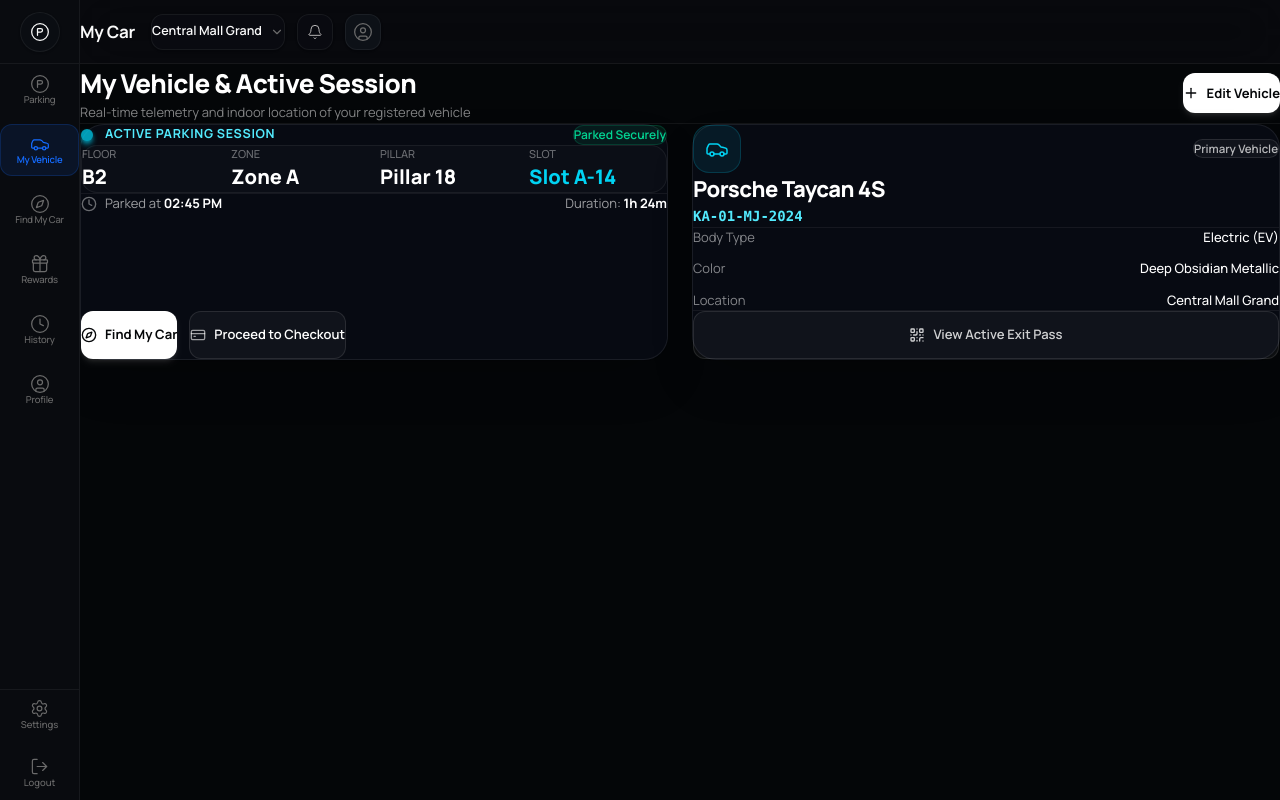
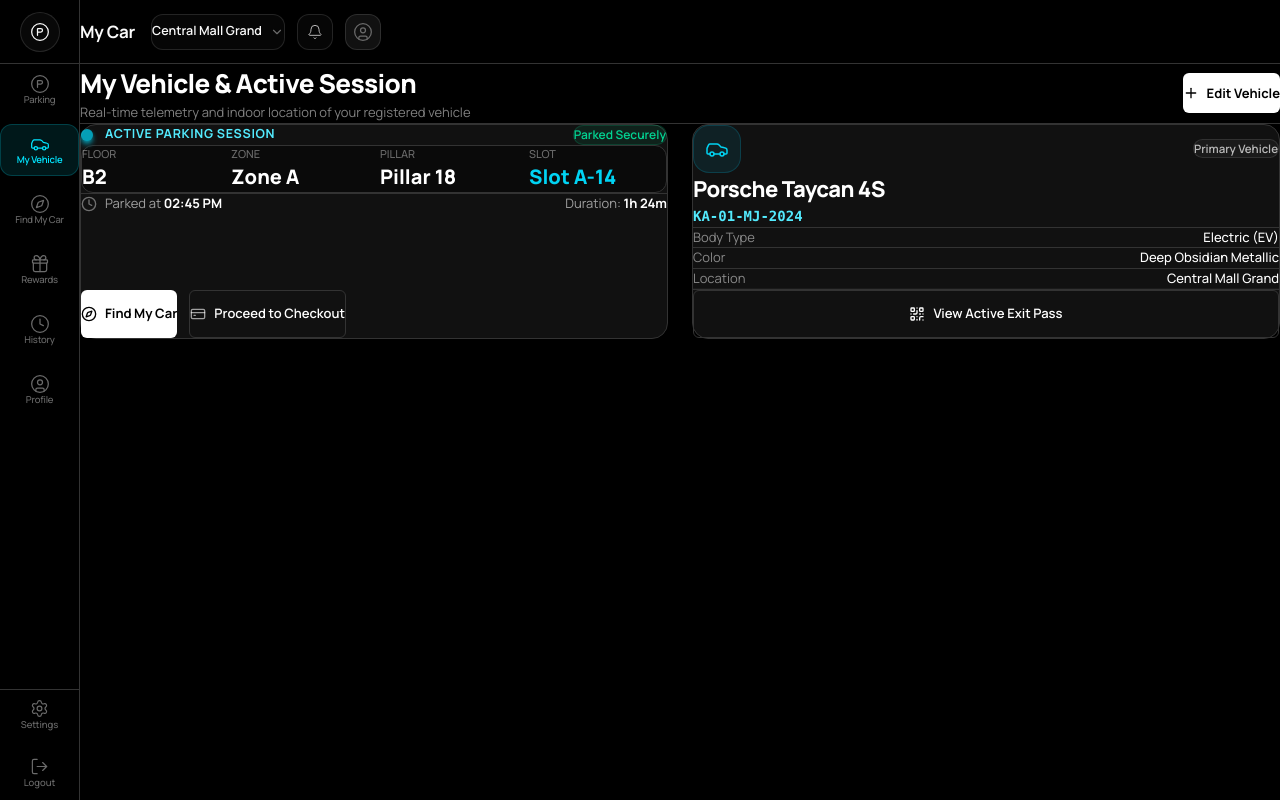
Before and after one commit to s34152953-dotcom/parknex, a Next.js app: page /my-car in a window 1280 px wide. Built offline with nearby package versions, Linux system fonts and the light colour scheme.

Commit message:
feat: complete A-to-Z high-contrast redesign, crisp borders, and precision alignments

```diff
--- a/src/app/(dashboard)/my-car/page.tsx
+++ b/src/app/(dashboard)/my-car/page.tsx
@@ -13,6 +13,7 @@
   ArrowRight,
   ShieldCheck,
 } from "lucide-react";
+import { EmptyState } from "@/components/ui/EmptyState";
 
 interface VehicleData {
   manufacturer: string;
@@ -80,10 +81,10 @@
   }, []);
 
   return (
-    <div className="min-h-[calc(100vh-64px)] w-full p-8 sm:p-10 lg:p-12 bg-[#040608] flex flex-col justify-start">
+    <div className="min-h-[calc(100vh-64px)] w-full p-8 sm:p-10 lg:p-12 bg-[#000000] flex flex-col justify-start">
       <div className="max-w-[1240px] w-full mx-auto">
         {/* Header */}
-        <div className="flex flex-wrap items-center justify-between gap-4 pb-6 border-b border-white/[0.06] mb-8">
+        <div className="flex flex-wrap items-center justify-between gap-4 pb-6 border-b border-[#333333] mb-8">
           <div>
             <h1 className="text-[24px] sm:text-[26px] font-extrabold text-white tracking-tight">
               My Vehicle & Active Session
@@ -95,7 +96,7 @@
 
           <Link
             href="/vehicle"
-            className="h-10 px-5 rounded-xl bg-white text-[#040608] text-[13px] font-bold inline-flex items-center justify-center gap-2 hover:bg-white/90 active:scale-95 transition-all shadow-md shadow-white/10 shrink-0"
+            className="h-10 px-5 rounded-md bg-white text-black text-[13px] font-bold inline-flex items-center justify-center gap-2 hover:bg-[#E5E5E5] active:scale-95 transition-all shrink-0"
           >
             <Plus className="w-4 h-4" />
             {vehicle ? "Edit Vehicle" : "Add Vehicle"}
@@ -105,7 +106,7 @@
         {session ? (
           <div className="grid grid-cols-1 lg:grid-cols-2 gap-6 items-stretch">
             {/* Active Parking Status Card */}
-            <div className="bg-[#080C14]/90 backdrop-blur-2xl border border-white/[0.08] rounded-3xl p-7 sm:p-8 shadow-2xl relative flex flex-col justify-between">
+            <div className="bg-[#111111] border border-[#333333] rounded-2xl p-7 sm:p-8 relative flex flex-col justify-between">
               <div>
                 <div className="flex items-center justify-between mb-6">
                   <div className="flex items-center gap-3">
@@ -120,7 +121,7 @@
                 </div>
 
                 {/* Large Location Grid */}
-                <div className="grid grid-cols-2 sm:grid-cols-4 gap-3 p-4 sm:p-5 rounded-2xl bg-white/[0.02] border border-white/[0.06] mb-6 min-w-0">
+                <div className="grid grid-cols-2 sm:grid-cols-4 gap-3 p-4 sm:p-5 rounded-xl bg-[#0a0a0a] border border-[#333333] mb-6 min-w-0">
                   <div className="min-w-0">
                     <p className="text-[11px] text-white/40 font-medium uppercase">Floor</p>
                     <p className="text-[20px] font-extrabold text-white mt-0.5 truncate">{session.floor}</p>
@@ -140,7 +141,7 @@
                 </div>
 
                 {/* Timings */}
-                <div className="flex items-center justify-between text-[13px] text-white/60 border-t border-white/[0.06] pt-4 mb-6">
+                <div className="flex items-center justify-between text-[13px] text-white/60 border-t border-[#333333] pt-4 mb-6">
                   <div className="flex items-center gap-2">
                     <Clock className="w-4 h-4 text-white/40" />
                     <span>
@@ -157,14 +158,14 @@
               <div className="flex flex-wrap items-center gap-3 pt-2">
                 <Link
                   href="/find-my-car"
-                  className="h-12 px-5 rounded-xl bg-white text-[#040608] text-[13px] font-bold inline-flex items-center justify-center gap-2 hover:bg-white/90 active:scale-95 transition-all shadow-md shadow-white/10 shrink-0"
+                  className="h-12 px-5 rounded-md bg-white text-black text-[13px] font-bold inline-flex items-center justify-center gap-2 hover:bg-[#E5E5E5] active:scale-95 transition-all shrink-0"
                 >
                   <Compass className="w-4 h-4" />
                   Find My Car
                 </Link>
                 <Link
                   href="/checkout"
-                  className="h-12 px-5 rounded-xl bg-white/[0.04] border border-white/10 text-white text-[13px] font-semibold inline-flex items-center justify-center gap-2 hover:border-white/20 active:scale-95 transition-all shrink-0"
+                  className="h-12 px-5 rounded-md bg-transparent border border-[#333333] text-white text-[13px] font-semibold inline-flex items-center justify-center gap-2 hover:border-[#666666] active:scale-95 transition-all shrink-0"
                 >
                   <CreditCard className="w-4 h-4 text-white/60" />
                   Proceed to Checkout
@@ -173,7 +174,7 @@
             </div>
 
             {/* Registered Vehicle Details Card */}
-            <div className="bg-[#080C14]/90 backdrop-blur-2xl border border-white/[0.08] rounded-3xl p-7 sm:p-8 shadow-2xl flex flex-col justify-between">
+            <div className="bg-[#111111] border border-[#333333] rounded-2xl p-7 sm:p-8 flex flex-col justify-between">
               <div>
                 <div className="flex items-center justify-between mb-5">
                   <div className="w-12 h-12 rounded-2xl bg-cyan-500/10 border border-cyan-500/20 flex items-center justify-center text-cyan-400">
@@ -191,26 +192,26 @@
                   {vehicle?.plate || "Plate Confirmed"}
                 </p>
 
-                <div className="flex flex-col gap-3 mt-6 border-t border-white/[0.06] pt-4 text-[13px]">
-                  <div className="flex items-center justify-between">
+                <div className="flex flex-col mt-6 border-t border-[#333333] text-[13px]">
+                  <div className="flex items-center justify-between py-3 border-b border-[#333333]">
                     <span className="text-white/50">Body Type</span>
                     <span className="text-white font-medium">{vehicle?.type || "Sedan"}</span>
                   </div>
-                  <div className="flex items-center justify-between">
+                  <div className="flex items-center justify-between py-3 border-b border-[#333333]">
                     <span className="text-white/50">Color</span>
                     <span className="text-white font-medium">{vehicle?.color || "Obsidian"}</span>
                   </div>
-                  <div className="flex items-center justify-between">
+                  <div className="flex items-center justify-between py-3 border-b border-white/[0.04]">
                     <span className="text-white/50">Location</span>
                     <span className="text-white font-medium">{session.mall}</span>
                   </div>
                 </div>
               </div>
 
-              <div className="pt-6 border-t border-white/[0.06] mt-6">
+              <div className="pt-6 border-t border-[#333333] mt-6">
                 <Link
                   href="/exit-pass"
-                  className="w-full h-12 rounded-xl bg-white/[0.04] border border-white/10 text-[13px] font-semibold text-white/80 hover:text-white inline-flex items-center justify-center gap-2 hover:border-white/20 transition-colors shadow-sm"
+                  className="w-full h-12 rounded-md bg-transparent border border-[#333333] text-[13px] font-semibold text-white inline-flex items-center justify-center gap-2 hover:border-[#666666] transition-colors"
                 >
                   <QrCode className="w-4 h-4" />
                   View Active Exit Pass
@@ -219,33 +220,28 @@
             </div>
           </div>
         ) : (
-          /* Designed Empty State */
-          <div className="w-full py-20 px-6 rounded-3xl bg-[#080C14]/50 border border-white/[0.06] flex flex-col items-center justify-center text-center">
-            <div className="w-16 h-16 rounded-2xl bg-white/[0.04] border border-white/10 flex items-center justify-center text-white/40 mb-4 shadow-xl">
-              <Car className="w-8 h-8" strokeWidth={1.5} />
-            </div>
-            <h2 className="text-[20px] font-bold text-white mb-2">
-              No Active Parking Session
-            </h2>
-            <p className="text-[13.5px] text-white/50 max-w-[400px] mb-7 leading-relaxed">
-              You currently do not have a vehicle parked in a SmartPark-enabled mall. Select a parking slot to start an active session.
-            </p>
+          <EmptyState
+            icon={Car}
+            title="No Active Parking Session"
+            description="You currently do not have a vehicle parked in a SmartPark-enabled mall. Select a parking slot to start an active session."
+            action={
               <div className="flex flex-wrap items-center justify-center gap-3">
                 <Link
                   href="/parking"
-                className="h-11 px-6 rounded-full bg-white text-[#040608] text-[13.5px] font-bold hover:bg-white/90 transition-colors shadow-lg shadow-white/10 flex items-center gap-2"
+                  className="h-11 px-6 rounded-md bg-white text-[#000000] text-[13.5px] font-bold hover:bg-[#E5E5E5] transition-colors inline-flex items-center justify-center gap-2"
                 >
                   Explore Parking Map
                   <ArrowRight className="w-4 h-4" />
                 </Link>
                 <Link
                   href="/vehicle"
-                className="h-11 px-6 rounded-full bg-white/[0.04] border border-white/10 text-white text-[13.5px] font-semibold hover:bg-white/[0.08] transition-colors"
+                  className="h-11 px-6 rounded-md bg-transparent border border-[#333333] text-white text-[13.5px] font-semibold hover:border-[#666666] transition-colors inline-flex items-center justify-center"
                 >
                   Add Vehicle
                 </Link>
               </div>
-          </div>
+            }
+          />
         )}
       </div>
     </div>
--- a/src/app/globals.css
+++ b/src/app/globals.css
@@ -3,13 +3,13 @@
 /* ── SmartPark Design System ──────────────────────────────── */
 
 @theme inline {
-  /* Surfaces */
-  --color-sp-black: #050505;
-  --color-sp-surface: #090B0F;
-  --color-sp-elevated: #0D1117;
-  --color-sp-card: #111318;
-  --color-sp-border: rgba(255, 255, 255, 0.06);
-  --color-sp-border-hover: rgba(255, 255, 255, 0.12);
+  /* Surfaces (Luxury Automotive Theme) */
+  --color-sp-black: #000000;
+  --color-sp-surface: #0a0a0a;
+  --color-sp-elevated: #111111;
+  --color-sp-card: #141414;
+  --color-sp-border: rgba(255, 255, 255, 0.12);
+  --color-sp-border-hover: rgba(255, 255, 255, 0.25);
 
   /* Text */
   --color-sp-white: #FAFAFA;
@@ -17,14 +17,14 @@
   --color-sp-nav: #b6b5b5;
   --color-sp-muted: #6b6b6b;
 
-  /* Accents */
-  --color-sp-blue: #146BFF;
-  --color-sp-blue-hover: #2979FF;
-  --color-sp-blue-glow: rgba(20, 107, 255, 0.15);
-  --color-sp-green: #10B981;
-  --color-sp-red: #EF4444;
-  --color-sp-amber: #F59E0B;
-  --color-sp-cyan: #06B6D4;
+  /* Accents (Electric Cyan / Sharp Contrast) */
+  --color-sp-blue: #00E5FF;
+  --color-sp-blue-hover: #00B8D4;
+  --color-sp-blue-glow: rgba(0, 229, 255, 0.2);
+  --color-sp-green: #00E676;
+  --color-sp-red: #FF1744;
+  --color-sp-amber: #FFEA00;
+  --color-sp-cyan: #00E5FF;
 
   /* CTA */
   --color-sp-cta: #FFFFFF;
@@ -56,8 +56,8 @@
 }
 
 body {
-  background: #050505;
-  color: #FAFAFA;
+  background: var(--color-sp-black);
+  color: var(--color-sp-white);
   font-family: var(--font-manrope);
   overflow-x: hidden;
 }
@@ -99,27 +99,23 @@
 /* ── Utility Classes ──────────────────────────────────────── */
 
 .sp-glass {
-  background: rgba(13, 17, 23, 0.6);
-  backdrop-filter: blur(20px);
-  -webkit-backdrop-filter: blur(20px);
-  border: 1px solid rgba(255, 255, 255, 0.06);
+  background: var(--color-sp-elevated);
+  border: 1px solid var(--color-sp-border);
+  box-shadow: 0 4px 24px 0 rgba(0, 0, 0, 0.8);
 }
 
 .sp-glass-subtle {
-  background: rgba(9, 11, 15, 0.8);
-  backdrop-filter: blur(12px);
-  -webkit-backdrop-filter: blur(12px);
-  border: 1px solid rgba(255, 255, 255, 0.04);
+  background: var(--color-sp-card);
+  border: 1px solid var(--color-sp-border);
 }
 
 .sp-gradient-fade-left {
   background: linear-gradient(
     90deg,
-    #050505 0%,
-    #050505 25%,
-    rgba(5, 5, 5, 0.85) 45%,
-    rgba(5, 5, 5, 0.5) 65%,
-    rgba(5, 5, 5, 0.15) 85%,
+    var(--color-sp-black) 0%,
+    var(--color-sp-black) 25%,
+    rgba(0, 0, 0, 0.9) 45%,
+    rgba(0, 0, 0, 0.5) 65%,
     transparent 100%
   );
 }
@@ -128,8 +124,7 @@
   background: linear-gradient(
     180deg,
     transparent 0%,
-    rgba(5, 5, 5, 0.3) 50%,
-    #050505 100%
+    var(--color-sp-black) 100%
   );
 }
 
@@ -137,8 +132,7 @@
   background: linear-gradient(
     0deg,
     transparent 0%,
-    rgba(5, 5, 5, 0.5) 60%,
-    #050505 100%
+    var(--color-sp-black) 100%
   );
 }
 
--- a/src/components/app-shell/Sidebar.tsx
+++ b/src/components/app-shell/Sidebar.tsx
@@ -27,9 +27,9 @@
   const pathname = usePathname();
 
   return (
-    <aside className="hidden lg:flex flex-col w-[80px] bg-sp-surface border-r border-sp-border h-screen sticky top-0 shrink-0 select-none">
+    <aside className="hidden lg:flex flex-col w-[80px] bg-sp-black border-r border-[#333333] h-screen sticky top-0 shrink-0 select-none">
       {/* Logo */}
-      <div className="flex items-center justify-center h-[64px] border-b border-sp-border">
+      <div className="flex items-center justify-center h-[64px] border-b border-[#333333]">
         <Link href="/" className="flex items-center justify-center group" aria-label="SmartPark Home">
           <div className="w-10 h-10 rounded-full border border-sp-border flex items-center justify-center bg-sp-elevated/50 group-hover:bg-sp-elevated group-hover:border-sp-border-hover transition-all duration-200 shadow-sm">
             <CircleParking className="w-[20px] h-[20px] text-sp-white" strokeWidth={1.5} />
@@ -79,7 +79,7 @@
       </nav>
 
       {/* Bottom */}
-      <div className="flex flex-col items-center gap-1.5 pb-5 px-2.5 border-t border-sp-border pt-4">
+      <div className="flex flex-col items-center gap-1.5 pb-5 px-2.5 border-t border-[#333333] pt-4">
         <Link
           href="/profile"
           className="group flex flex-col items-center justify-center w-full min-h-[52px] rounded-xl py-3 px-1 transition-all duration-200"
--- a/src/components/app-shell/TopBar.tsx
+++ b/src/components/app-shell/TopBar.tsx
@@ -36,7 +36,7 @@
 
   return (
     <>
-      <header className="sticky top-0 z-40 h-[64px] bg-sp-surface/80 backdrop-blur-xl border-b border-sp-border flex items-center px-6 lg:px-8 gap-4 select-none">
+      <header className="sticky top-0 z-40 h-16 bg-sp-black border-b border-[#333333] flex items-center px-6 lg:px-8 gap-4 select-none">
         {/* Mobile hamburger */}
         <button
           onClick={() => setMobileOpen(true)}
--- a/src/components/landing/Navbar.tsx
+++ b/src/components/landing/Navbar.tsx
@@ -36,7 +36,7 @@
         initial={{ opacity: 0, y: -10 }}
         animate={{ opacity: 1, y: 0 }}
         transition={{ duration: 0.7, ease }}
-        className="fixed top-0 left-0 right-0 z-50 bg-[#05070A]/75 backdrop-blur-xl border-b border-white/[0.04]"
+        className="fixed top-0 left-0 right-0 z-50 bg-[#000000] border-b border-[#333333]"
       >
         <div className="mx-auto w-full max-w-[1400px] px-8 sm:px-12 lg:px-16">
           <div className="grid h-[72px]" style={{ gridTemplateColumns: '1fr auto 1fr', alignItems: 'center' }}>
@@ -82,7 +82,7 @@
               </Link>
               <Link
                 href="/parking"
-                className="inline-flex items-center justify-center h-10 px-5 rounded-full bg-white text-[#05070A] text-[13px] font-bold tracking-[-0.01em] hover:bg-white/90 active:scale-[0.98] transition-all duration-200 shadow-md shadow-white/10 shrink-0"
+                className="inline-flex items-center justify-center h-10 px-5 rounded-md bg-white text-black text-[13px] font-bold tracking-[-0.01em] hover:bg-[#E5E5E5] active:scale-[0.98] transition-all duration-200 shrink-0"
               >
                 Get Started
               </Link>
--- a/src/components/landing/ProcessFlowStrip.tsx
+++ b/src/components/landing/ProcessFlowStrip.tsx
@@ -27,13 +27,13 @@
 
 export default function ProcessFlowStrip() {
   return (
-    <section className="relative z-20 w-full bg-[#07090D] border-t border-white/[0.05] py-5 px-8 sm:px-12 lg:px-16 overflow-x-auto scrollbar-none">
+    <section className="relative z-20 w-full bg-[#000000] border-t border-[#333333] py-5 px-8 sm:px-12 lg:px-16 overflow-x-auto scrollbar-none">
       <div className="max-w-[1400px] mx-auto flex items-center justify-between min-w-[940px] gap-2">
         {steps.map((step, idx) => (
           <div key={step.label} className="flex items-center gap-3 shrink-0">
             <div className="flex items-center gap-2.5">
-              <div className="w-9 h-9 rounded-lg bg-[#0E131F] border border-white/[0.08] flex items-center justify-center text-white/70">
-                <step.icon className="w-4 h-4 text-sky-400" strokeWidth={1.5} />
+              <div className="w-9 h-9 rounded-md bg-[#111111] border border-[#333333] flex items-center justify-center text-white">
+                <step.icon className="w-4 h-4 text-[#00E5FF]" strokeWidth={1.5} />
               </div>
               <span className="text-[12px] font-medium text-white/80 whitespace-nowrap">
                 {step.label}
--- /dev/null
+++ b/src/components/ui/EmptyState.tsx
@@ -0,0 +1,25 @@
+import React from "react";
+import { LucideIcon } from "lucide-react";
+
+interface EmptyStateProps {
+  icon: LucideIcon;
+  title: string;
+  description: string;
+  action?: React.ReactNode;
+  className?: string;
+}
+
+export function EmptyState({ icon: Icon, title, description, action, className = "" }: EmptyStateProps) {
+  return (
+    <div className={`w-full flex flex-col items-center justify-center p-8 text-center rounded-2xl border border-[#333333] bg-[#0a0a0a] ${className}`}>
+      <div className="w-16 h-16 rounded-xl bg-[#141414] border border-[#333333] flex items-center justify-center mb-5">
+        <Icon className="w-8 h-8 text-[#00E5FF]" strokeWidth={1.5} />
+      </div>
+      <h3 className="text-[16px] font-bold text-white mb-2 tracking-tight">{title}</h3>
+      <p className="text-[13px] text-[#A0A0A0] max-w-[280px] mb-6 leading-relaxed">
+        {description}
+      </p>
+      {action && <div>{action}</div>}
+    </div>
+  );
+}
```
Also changed, not shown: src/app/(dashboard)/history/page.tsx (+15 -19 lines), src/app/(dashboard)/profile/page.tsx (+19 -23 lines), src/app/(dashboard)/rewards/page.tsx (+14 -18 lines), src/components/landing/Hero.tsx (+8 -8 lines). Lines whose indentation alone changed are shown as unchanged.
